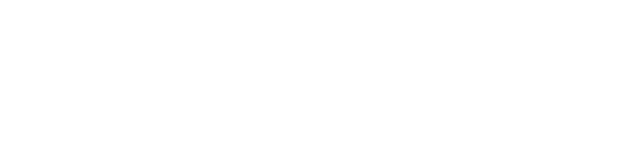
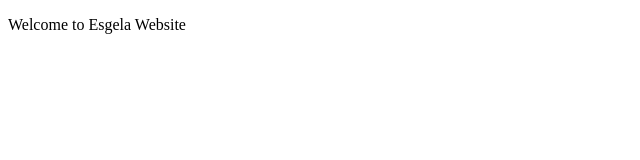
Before and after one commit to Lungelokwadwo/Repo2, a plain HTML site: page Esgela.html in a window 1280 px wide. Shown: the whole page, without its empty margins (0-640 px from the left). Drawn offline with Linux system fonts and the light colour scheme.

Commit message:
Welcome msg

```diff
--- a/Esgela.html
+++ b/Esgela.html
@@ -4,6 +4,6 @@
         <title>Esgela Website</title>
     </head>
     <body>
-
+        <p>Welcome to Esgela Website</p>
     </body>
 </html>
```
